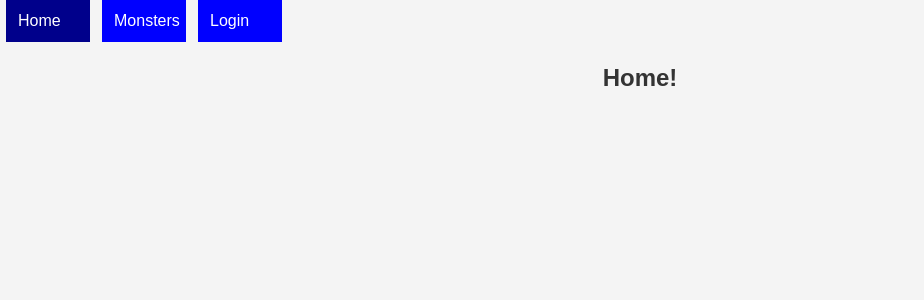
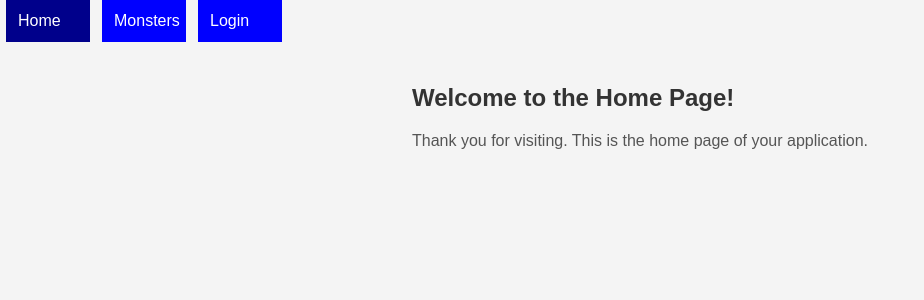
Before and after one commit to matthewmorganjoh/phase-2-project, a React (Create React App) app in the folder breath-of-the-wild-app/: page / in a window 1280 px wide. Shown: the top 300 px of the page, without its empty margins (0-924 px from the left). Built offline with nearby package versions, Linux system fonts and the light colour scheme; no server answers.

Commit message:
Add description and locations to monster card

```diff
--- a/breath-of-the-wild-app/package.json
+++ b/breath-of-the-wild-app/package.json
@@ -11,6 +11,7 @@
     "react-dom": "^18.2.0",
     "react-router-dom": "^5.3.4",
     "react-scripts": "5.0.1",
+    "styled-components": "^6.0.1",
     "web-vitals": "^2.1.4"
   },
   "scripts": {
--- a/breath-of-the-wild-app/src/App.css
+++ b/breath-of-the-wild-app/src/App.css
@@ -1,3 +1,6 @@
+/* App.css */
+
+
 body {
   font-family: Arial, sans-serif;
   margin: 0;
--- a/breath-of-the-wild-app/src/components/Home.js
+++ b/breath-of-the-wild-app/src/components/Home.js
@@ -1,7 +1,32 @@
 import React from "react";
+import styled from "styled-components";
+
+const Container = styled.main`
+  max-width: 800px;
+  margin: 0 auto;
+  padding: 20px;
+`;
+
+const Heading = styled.h1`
+  font-size: 24px;
+  color: #333;
+  margin-bottom: 20px;
+`;
+
+const Paragraph = styled.p`
+  color: #555;
+  margin-bottom: 10px;
+`;
 
 function Home() {
-  return <h1>Home!</h1>;
+  return (
+    <Container>
+      <Heading>Welcome to the Home Page!</Heading>
+      <Paragraph>
+        Thank you for visiting. This is the home page of your application.
+      </Paragraph>
+    </Container>
+  );
 }
 
 export default Home;
--- a/breath-of-the-wild-app/src/components/MonsterStats.js
+++ b/breath-of-the-wild-app/src/components/MonsterStats.js
@@ -12,7 +12,8 @@ function MonsterStats({ data }) {
         <div>
           <h2>{monster.name}</h2>
           <img src={monster.image} alt={monster.name} />
-          <p>Stats: {monster.stats}</p>
+          <p>Description: {monster.description}</p>
+          <p>Common Locations: {monster.common_locations}</p>
         </div>
       ) : (
         <p>Monster not found</p>
--- a/breath-of-the-wild-app/src/index.css
+++ b/breath-of-the-wild-app/src/index.css
@@ -1,3 +1,5 @@
+/* index.css */
+
 html,
 body {
   height: 100%;
```
Also changed, not shown: breath-of-the-wild-app/src/components/NavBar.js (line endings or trailing spaces), 1 other file (tests, documents, lock files or other folders).
